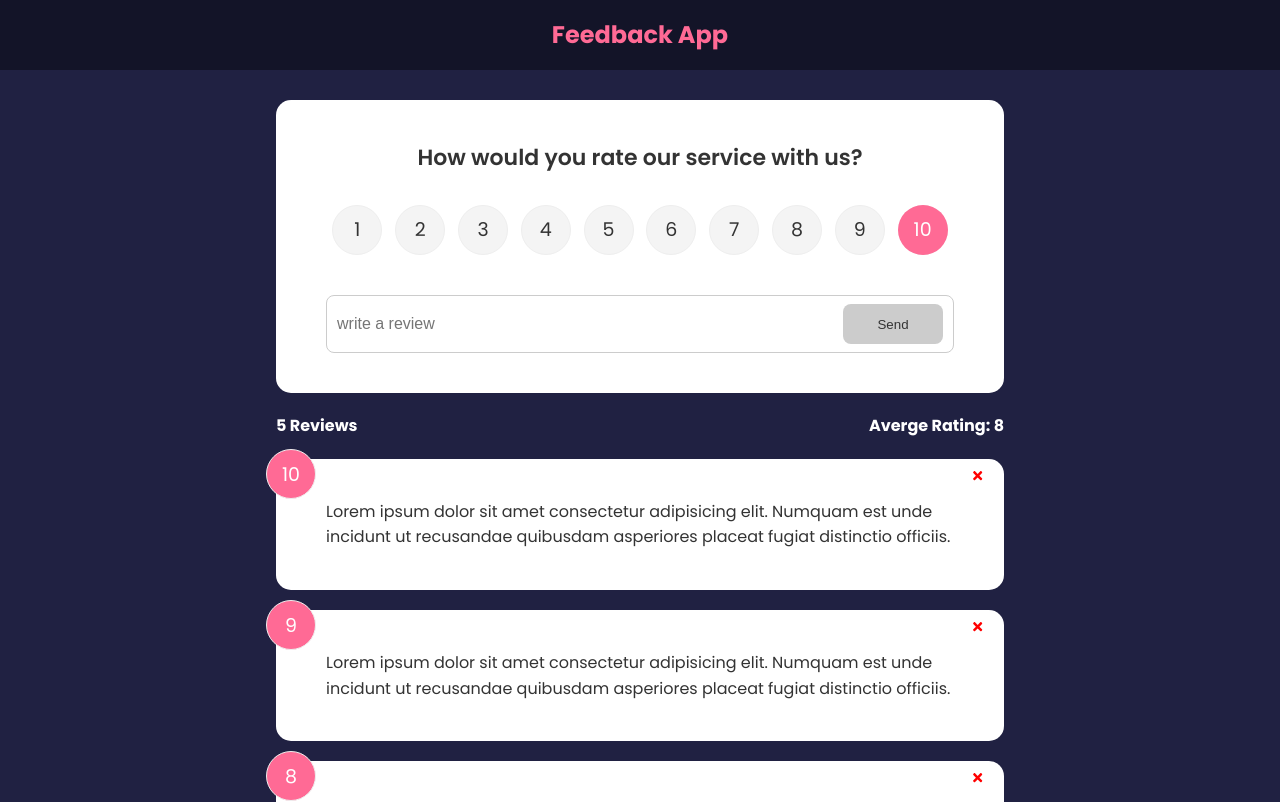
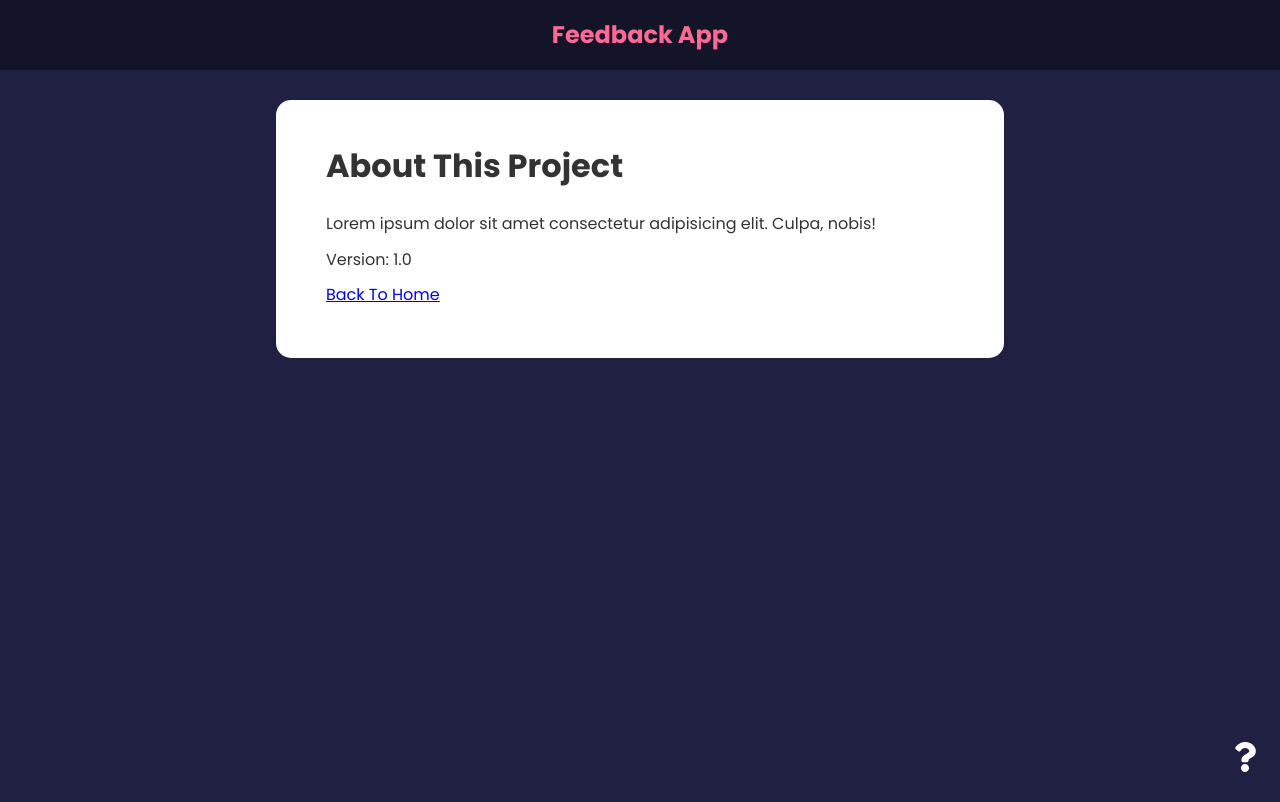
Before and after one commit to iamimran/feedback-app, a React (Create React App) app: page /about in a window 1280 px wide. Shown: the top 802 px of the page. Built offline with nearby package versions, Linux system fonts and the light colour scheme.

Commit message:
Adds routing in the app

```diff
--- a/package.json
+++ b/package.json
@@ -10,6 +10,7 @@
     "react": "^17.0.2",
     "react-dom": "^17.0.2",
     "react-icons": "^4.3.1",
+    "react-router-dom": "^6.2.1",
     "react-scripts": "5.0.0",
     "uuid": "^8.3.2",
     "web-vitals": "^2.1.3"
--- a/src/App.js
+++ b/src/App.js
@@ -1,9 +1,12 @@
 import { useState } from 'react'
+import { BrowserRouter as Router, Route, Routes } from 'react-router-dom'
 import Header from './components/Header'
 import FeedbackList from './components/FeedbackList';
 import FeedbackStats from './components/FeedbackStats';
 import FeedbackData from './data/FeedbackData';
 import FeedbackForm from './components/FeedbackForm';
+import AboutPage from './pages/AboutPage'
+import AboutIconLink from './components/AboutIconLink';
 import { v4 as uuidv4 } from 'uuid'
 
 function App() {
@@ -21,14 +24,27 @@
     }
 
     return(
-        <>
+        <Router>
             <Header text = "Feedback App"></Header>
-            <div className="container">
-                <FeedbackForm handleAdd = { addFeedback }></FeedbackForm>
-                <FeedbackStats feedback = { feedback }></FeedbackStats>
-                <FeedbackList feedback = { feedback } handleDelete = { deleteFeedback }></FeedbackList>
-            </div>
-        </>
+
+                <div className="container">
+                    <Routes>
+                        <Route exact path='/' element = {
+                            <>
+                                <FeedbackForm handleAdd = { addFeedback }></FeedbackForm>
+                                <FeedbackStats feedback = { feedback }></FeedbackStats>
+                                <FeedbackList feedback = { feedback } handleDelete = { deleteFeedback }></FeedbackList>
+                            </>
+                        }>
+
+                        </Route>
+
+                        <Route path = '/about' element = { <AboutPage /> } />
+                    </Routes>
+
+                    <AboutIconLink />
+                </div>
+        </Router>
     );
 }
 
--- /dev/null
+++ b/src/components/AboutIconLink.jsx
@@ -0,0 +1,14 @@
+import React from 'react';
+import { FaQuestion } from 'react-icons/fa'
+import { Link } from 'react-router-dom'
+function AboutIconLink() {
+  return (
+    <div className="about-link">
+        <Link to = '/about'>
+          <FaQuestion size = { 30 } />
+        </Link>
+    </div>
+  )
+}
+
+export default AboutIconLink;
--- /dev/null
+++ b/src/pages/AboutPage.jsx
@@ -0,0 +1,18 @@
+import React from 'react';
+import Card from '../components/shared/Card';
+import { Link } from 'react-router-dom'
+
+function AboutPage() {
+  return (
+    <Card>
+        <div className="about">
+            <h1>About This Project</h1>
+            <p>Lorem ipsum dolor sit amet consectetur adipisicing elit. Culpa, nobis!</p>
+            <p>Version: 1.0</p>
+            <p><Link to = '/'>Back To Home</Link></p>
+        </div>
+
+    </Card>)
+}
+
+export default AboutPage;
```
Also changed, not shown: 1 other file (tests, documents, lock files or other folders).
